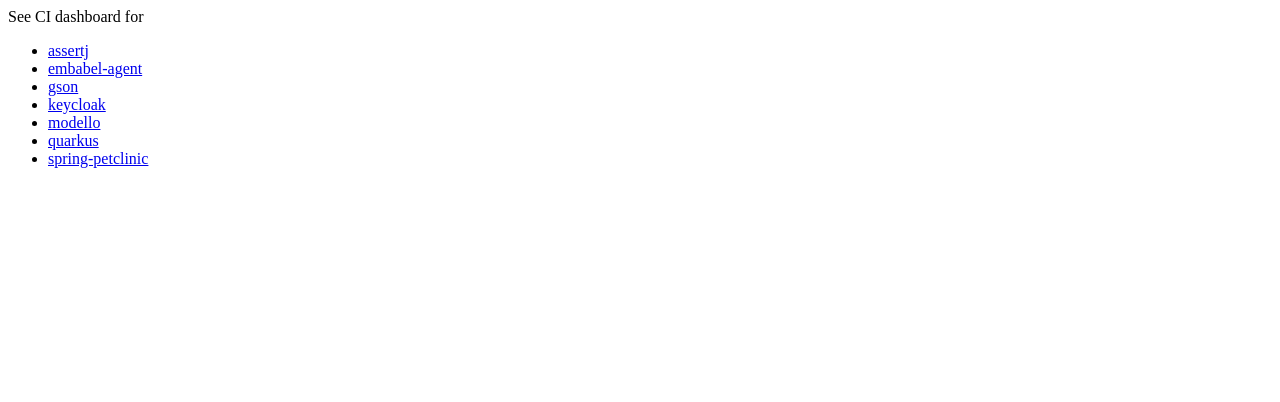
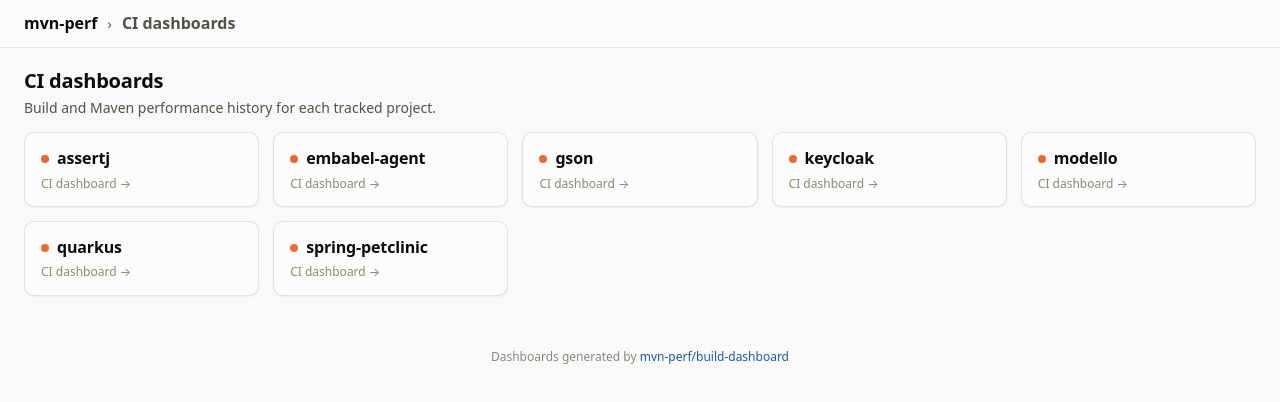
Before and after one commit to mvn-perf/mvn-perf.github.io, a plain HTML site: page index.html in a window 1280 px wide. Drawn offline with Linux system fonts and the light colour scheme.

Commit message:
apply Build dashboard look and feel

```diff
--- a/index.html
+++ b/index.html
@@ -1,12 +1,35 @@
-<html><body></body></html>
-See CI dashboard for
-<ul>
-  <li><a href="assertj/">assertj</a></li>
-  <li><a href="embabel-agent/">embabel-agent</a></li>
-  <li><a href="gson/">gson</a></li>
-  <li><a href="keycloak/">keycloak</a></li>
-  <li><a href="modello/">modello</a></li>
-  <li><a href="quarkus/">quarkus</a></li>
-  <li><a href="spring-petclinic/">spring-petclinic</a></li>
-</ul>
-</body></html>
+<!doctype html>
+<html lang="en">
+<head>
+<meta charset="utf-8">
+<meta name="viewport" content="width=device-width, initial-scale=1">
+<meta name="color-scheme" content="light dark">
+<title>mvn-perf · CI dashboards</title>
+<link rel="stylesheet" href="style.css">
+</head>
+<body>
+<header class="top">
+  <div class="brand">
+    <span class="home">mvn-perf</span>
+    <span class="sep">›</span>
+    <span class="title">CI dashboards</span>
+  </div>
+</header>
+<main>
+  <div class="page-head">
+    <h1>CI dashboards</h1>
+    <div class="sub">Build and Maven performance history for each tracked project.</div>
+  </div>
+  <ul class="cards">
+    <li><a class="card" href="assertj/"><h2>assertj</h2><div class="note">CI dashboard →</div></a></li>
+    <li><a class="card" href="embabel-agent/"><h2>embabel-agent</h2><div class="note">CI dashboard →</div></a></li>
+    <li><a class="card" href="gson/"><h2>gson</h2><div class="note">CI dashboard →</div></a></li>
+    <li><a class="card" href="keycloak/"><h2>keycloak</h2><div class="note">CI dashboard →</div></a></li>
+    <li><a class="card" href="modello/"><h2>modello</h2><div class="note">CI dashboard →</div></a></li>
+    <li><a class="card" href="quarkus/"><h2>quarkus</h2><div class="note">CI dashboard →</div></a></li>
+    <li><a class="card" href="spring-petclinic/"><h2>spring-petclinic</h2><div class="note">CI dashboard →</div></a></li>
+  </ul>
+</main>
+<footer>Dashboards generated by <a href="https://github.com/mvn-perf/build-dashboard" target="_blank" rel="noopener">mvn-perf/build-dashboard</a></footer>
+</body>
+</html>
--- /dev/null
+++ b/style.css
@@ -0,0 +1,68 @@
+/* Same tokens as the mvn-perf/build-dashboard pages (light + dark). */
+:root {
+  color-scheme: light;
+  --page: #f9f9f7;
+  --surface: #fcfcfb;
+  --surface-2: #f3f2ee;
+  --ink: #0b0b0b;
+  --ink-2: #52514e;
+  --muted: #898781;
+  --grid: #e1e0d9;
+  --axis: #c3c2b7;
+  --border: rgba(11, 11, 11, 0.10);
+  --link: #1c5cab;
+  --series-2: #eb6834;
+  --shadow: 0 1px 2px rgba(11, 11, 11, 0.06);
+  --radius: 10px;
+  --font: system-ui, -apple-system, "Segoe UI", Roboto, sans-serif;
+  --mono: ui-monospace, SFMono-Regular, Menlo, Consolas, monospace;
+}
+@media (prefers-color-scheme: dark) {
+  :root:not([data-theme="light"]) {
+    color-scheme: dark;
+    --page: #0d0d0d; --surface: #1a1a19; --surface-2: #232322;
+    --ink: #ffffff; --ink-2: #c3c2b7; --muted: #898781; --grid: #2c2c2a; --axis: #383835;
+    --border: rgba(255, 255, 255, 0.10); --link: #86b6ef;
+    --series-2: #d95926;
+    --shadow: none;
+  }
+}
+:root[data-theme="dark"] {
+  color-scheme: dark;
+  --page: #0d0d0d; --surface: #1a1a19; --surface-2: #232322;
+  --ink: #ffffff; --ink-2: #c3c2b7; --muted: #898781; --grid: #2c2c2a; --axis: #383835;
+  --border: rgba(255, 255, 255, 0.10); --link: #86b6ef;
+  --series-2: #d95926;
+  --shadow: none;
+}
+
+* { box-sizing: border-box; }
+html, body { margin: 0; padding: 0; }
+body { background: var(--page); color: var(--ink); font: 14px/1.45 var(--font); }
+a { color: var(--link); text-decoration: none; }
+a:hover { text-decoration: underline; }
+h1, h2 { margin: 0; font-weight: 600; letter-spacing: -0.01em; }
+h1 { font-size: 20px; }
+h2 { font-size: 16px; }
+
+.top { display: flex; align-items: center; gap: 18px; flex-wrap: wrap; padding: 12px 24px; background: var(--surface); border-bottom: 1px solid var(--border); position: sticky; top: 0; z-index: 5; }
+.top .brand { display: flex; align-items: baseline; gap: 10px; }
+.top .brand .home { color: var(--ink); font-weight: 700; font-size: 16px; }
+.top .brand .sep { color: var(--ink-2); }
+.top .brand .title { color: var(--ink-2); font-weight: 700; font-size: 16px; }
+main { padding: 18px 24px 40px; max-width: 1400px; margin: 0 auto; }
+footer { padding: 12px 24px 28px; color: var(--muted); font-size: 12px; text-align: center; }
+
+.page-head { margin-bottom: 14px; }
+.page-head .sub { color: var(--ink-2); margin-top: 3px; }
+
+.cards { display: grid; grid-template-columns: repeat(auto-fill, minmax(220px, 1fr)); gap: 14px; list-style: none; margin: 0; padding: 0; }
+.card { display: block; background: var(--surface); border: 1px solid var(--border); border-radius: var(--radius); padding: 14px 16px; box-shadow: var(--shadow); color: var(--ink); transition: background .12s, border-color .12s; }
+.card:hover { background: var(--surface-2); border-color: var(--axis); text-decoration: none; }
+.card h2 { display: flex; align-items: center; gap: 8px; }
+.card h2::before { content: ""; width: 8px; height: 8px; border-radius: 50%; background: var(--series-2); flex: none; }
+.card .note { color: var(--muted); font-size: 12px; margin-top: 4px; }
+
+@media (max-width: 500px) {
+  .top, main { padding-left: 16px; padding-right: 16px; }
+}
```
